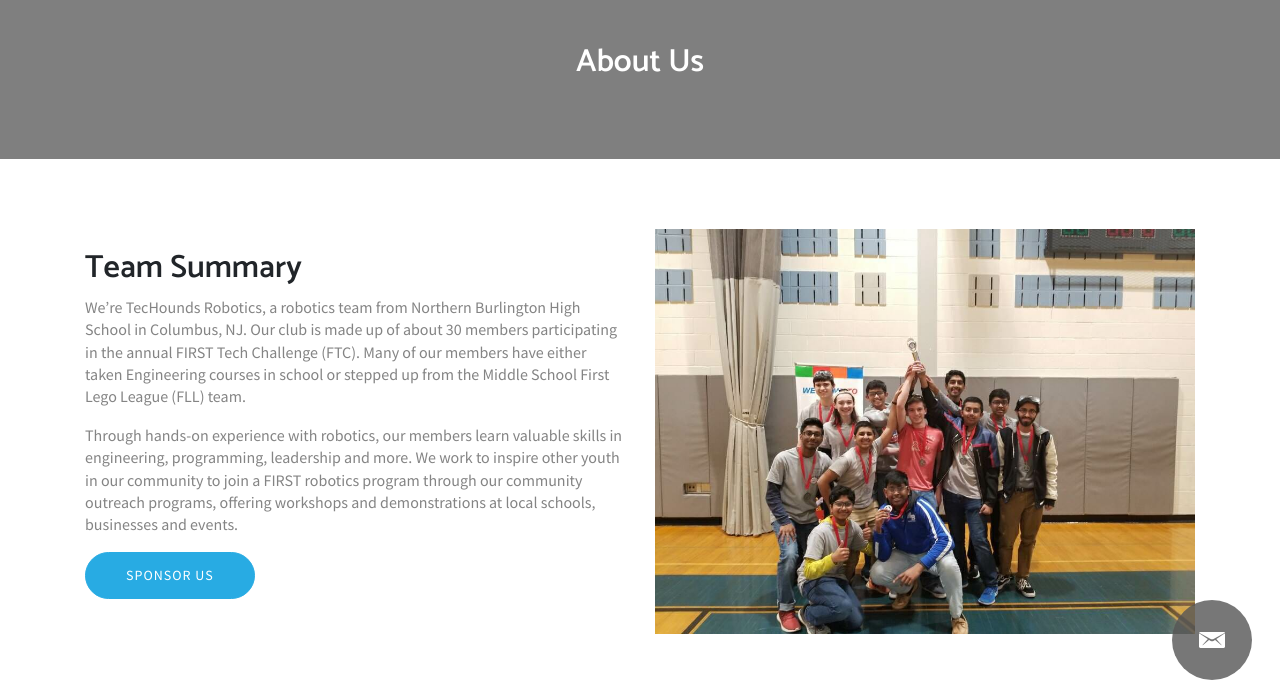
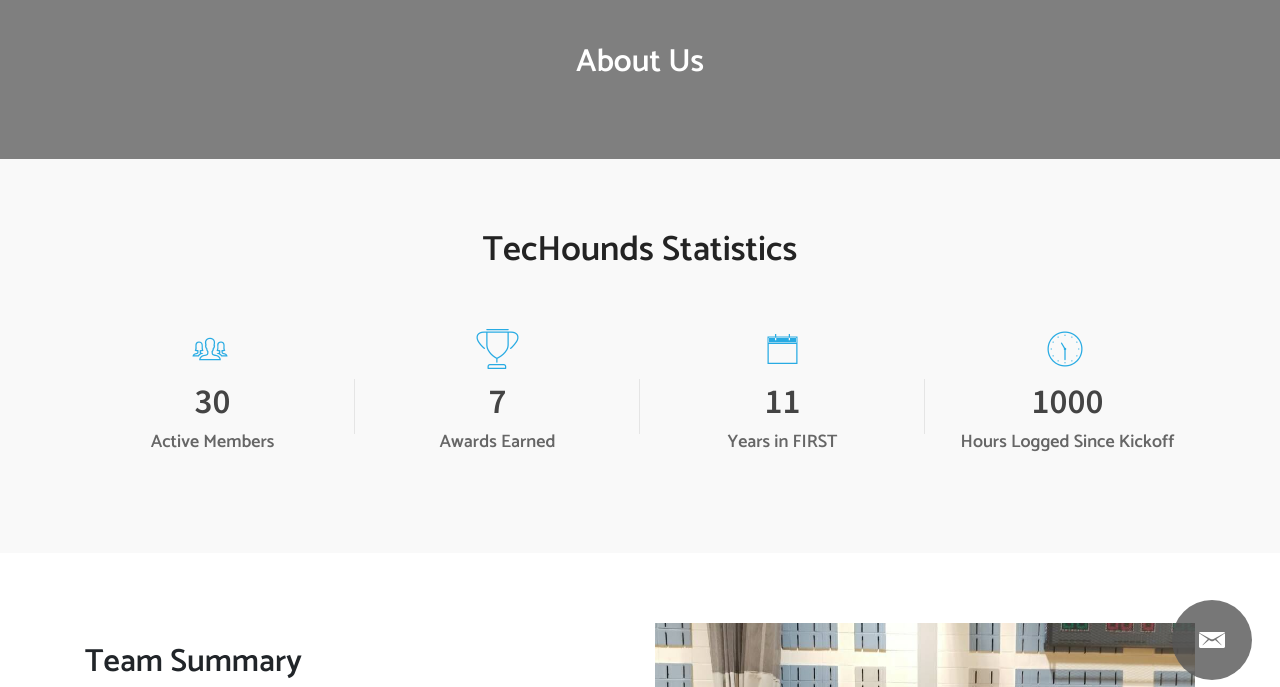
Before and after one commit to NBCRobotics/nbcrobotics.github.io, a plain HTML site: page about.html in a window 1280 px wide. Shown: the part 97-784 px from the top of the page. Drawn offline with Linux system fonts and the light colour scheme; some packages are replaced by stand-ins of ours; files whose address does not match are found by name.

Commit message:
Update about.html

```diff
--- a/about.html
+++ b/about.html
@@ -108,6 +108,70 @@ End Fixed Navigation
 		</div>
 	</div>
 </section>
+
+<!--
+		Start Counter Section
+		==================================== -->
+
+		<section  class="counter-wrapper section-sm bg-gray" >
+			<div class="container">
+				<div class="row">
+					<div class="col-md-12 text-center">
+						<div class="title">
+							<h2>TecHounds Statistics</h2>
+						</div>
+					</div>
+					<!-- first count item -->
+					<div class="col-md-3 col-sm-6 col-xs-6 text-center " >
+						<div class="counters-item">
+							<i class="tf-ion-ios-people-outline"></i>
+							<div>
+							    <span class="counter" data-count="30">0</span>
+							</div>
+							<h3>Active Members</h3>
+						</div>
+					</div>
+					<!-- end first count item -->
+
+					<!-- second count item -->
+					<div class="col-md-3 col-sm-6 col-xs-6 text-center " >
+						<div class="counters-item">
+							<i class="tf-trophy6"></i>
+							<div>
+							    <span class="counter" data-count="7">0</span>
+							</div>
+							<h3>Awards Earned</h3>
+						</div>
+					</div>
+					<!-- end second count item -->
+
+					<!-- third count item -->
+					<div class="col-md-3 col-sm-6 col-xs-6 text-center "  >
+						<div class="counters-item">
+							<i class="tf-ion-ios-calendar-outline"></i>
+							<div>
+							    <span class="counter" data-count="11">0</span>
+							</div>
+				            <h3>Years in FIRST</h3>
+
+						</div>
+					</div>
+					<!-- end third count item -->
+
+					<!-- fourth count item -->
+					<div class="col-md-3 col-sm-6 col-xs-6 text-center ">
+						<div class="counters-item kill-border">
+							<i class="tf-ion-ios-time-outline"></i>
+							<div>
+							    <span class="counter" data-count="1000">0</span>
+							</div>
+							<h3>Hours Logged Since Kickoff</h3>
+						</div>
+					</div>
+					<!--end fourth count item -->
+				</div> 		<!-- end row -->
+			</div>   	<!-- end container -->
+		</section>   <!-- end section -->
 
 
 <section class="about-shot-info section-sm">
```
